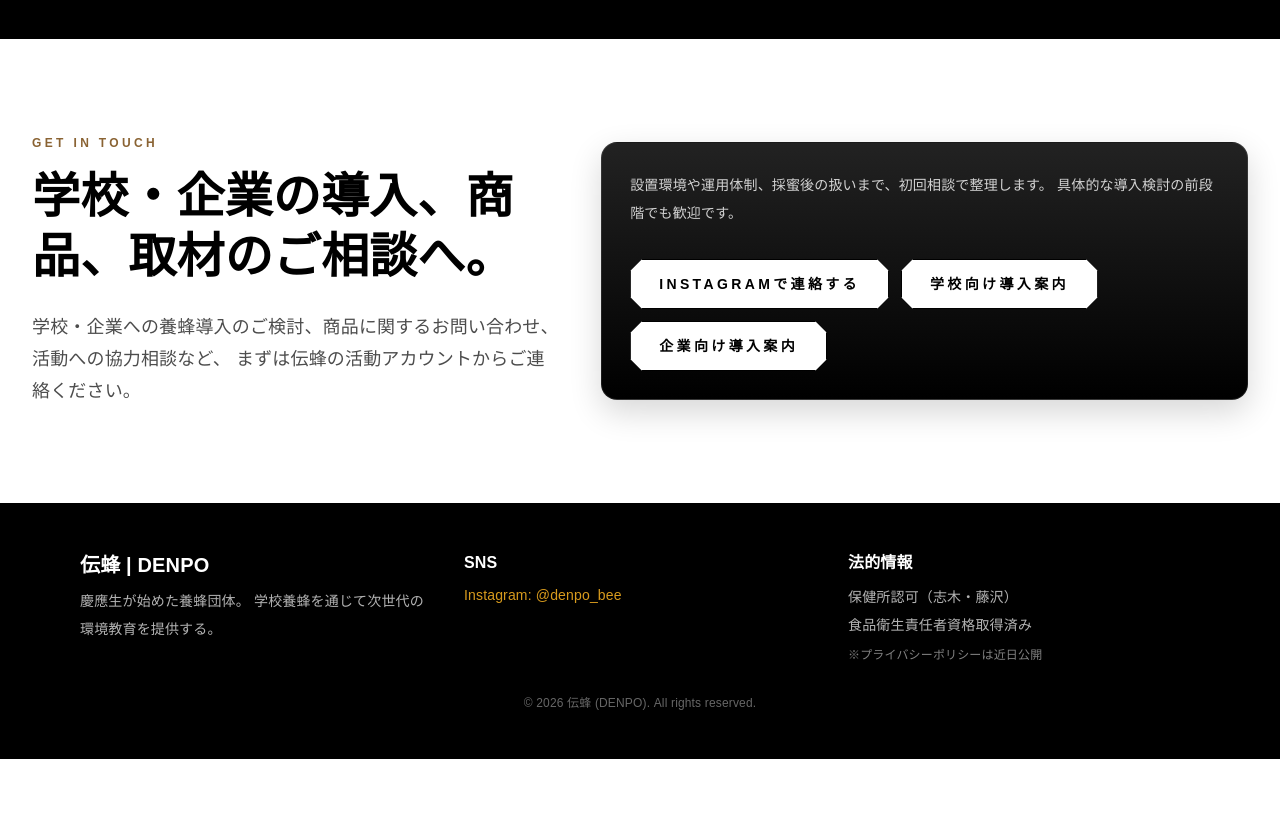
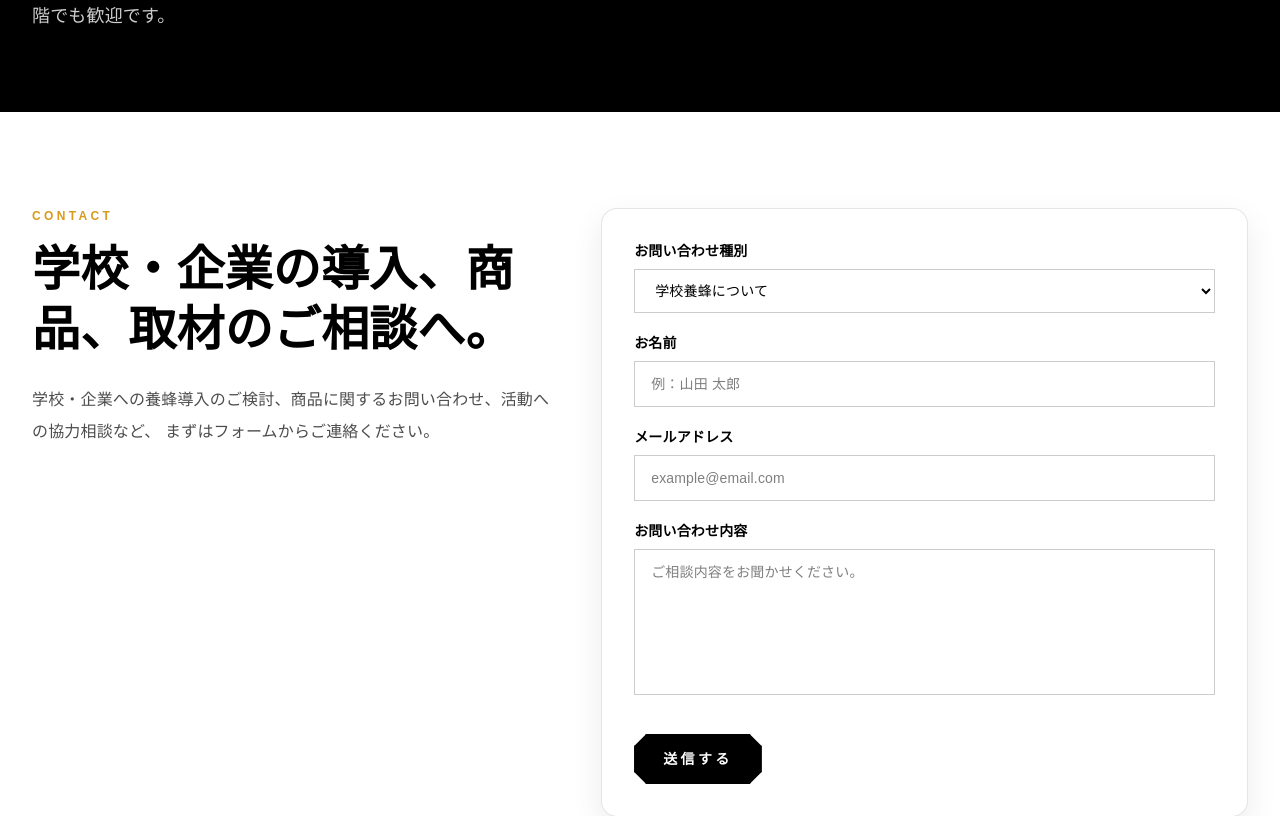
Before and after one commit to pinshypinshy/denpo-hp, a Next.js app: page /contact in a window 1280 px wide. Shown: the part 380-1196 px from the top of the page. Before the commit the page ends 1139 px from the top, so only its background shows below. Built offline with nearby package versions, Linux system fonts and the light colour scheme.

Commit message:
ヘッダーとお問い合わせの編集

```diff
--- a/components/layout/Header.tsx
+++ b/components/layout/Header.tsx
@@ -5,9 +5,9 @@ import Link from "next/link";
 import { useState } from "react";
 
 const navItems = [
-  { label: "商品", href: "/products" },
   { label: "学校養蜂", href: "/projects" },
   { label: "企業養蜂", href: "/corporate" },
+  { label: "商品", href: "/products" },
   { label: "メンバー", href: "/members" },
   { label: "お問い合わせ", href: "/contact" },
 ];
@@ -16,7 +16,7 @@ export default function Header() {
   const [menuOpen, setMenuOpen] = useState(false);
 
   return (
-    <header className="absolute inset-x-0 top-0 z-50">
+    <header className="sticky top-0 z-50 border-b border-black/10 bg-white/95 backdrop-blur-sm shadow-[0_6px_20px_rgba(0,0,0,0.06)]">
       <div className="mx-auto flex max-w-7xl items-center justify-between px-5 py-4 sm:px-8 lg:px-12">
         <Link href="/" aria-label="伝蜂 DENPO トップへ">
           <Image
@@ -25,7 +25,7 @@ export default function Header() {
             width={147}
             height={80}
             priority
-            className="h-10 w-auto brightness-0 invert"
+            className="h-10 w-auto"
           />
         </Link>
 
@@ -35,7 +35,7 @@ export default function Header() {
             <Link
               key={item.href}
               href={item.href}
-              className="text-sm font-medium text-white transition-colors hover:text-[#D89B1D]"
+              className="text-sm font-medium text-black transition-colors hover:text-[#D89B1D]"
             >
               {item.label}
             </Link>
@@ -56,7 +56,7 @@ export default function Header() {
             }`}
           />
           <span
-            className={`absolute left-0 top-1/2 block h-0.5 w-6 -translate-y-1/2 bg-white transition-opacity duration-200 ${
+            className={`absolute left-0 top-1/2 block h-0.5 w-6 -translate-y-1/2 bg-black transition-opacity duration-200 ${
               menuOpen ? "opacity-0" : "opacity-100"
             }`}
           />
@@ -70,12 +70,12 @@ export default function Header() {
 
       {/* Mobile nav */}
       {menuOpen && (
-        <nav className="border-t border-white/20 bg-black/60 px-5 pb-4 backdrop-blur-sm sm:px-8 md:hidden">
+        <nav className="border-t border-black/10 bg-white px-5 pb-4 shadow-[0_10px_24px_rgba(0,0,0,0.05)] sm:px-8 md:hidden">
           {navItems.map((item) => (
             <Link
               key={item.href}
               href={item.href}
-              className="block py-2 text-sm text-white transition-colors hover:text-[#D89B1D]"
+              className="block py-2 text-sm text-black transition-colors hover:text-[#D89B1D]"
               onClick={() => setMenuOpen(false)}
             >
               {item.label}
--- a/components/sections/Contact.tsx
+++ b/components/sections/Contact.tsx
@@ -1,38 +1,124 @@
+"use client";
+
+import { useState } from "react";
 import Button from "@/components/ui/Button";
 import SectionIntro from "@/components/ui/SectionIntro";
 
+const inquiryTypes = [
+  "学校養蜂について",
+  "企業養蜂について",
+  "商品について",
+  "取材・メディア",
+  "その他",
+];
+
 export default function Contact() {
+  const [formData, setFormData] = useState({
+    inquiryType: inquiryTypes[0],
+    name: "",
+    email: "",
+    message: "",
+  });
+
+  const handleChange = (
+    event: React.ChangeEvent<HTMLInputElement | HTMLSelectElement | HTMLTextAreaElement>,
+  ) => {
+    const { name, value } = event.target;
+    setFormData((prev) => ({ ...prev, [name]: value }));
+  };
+
+  const handleSubmit = (event: React.FormEvent<HTMLFormElement>) => {
+    event.preventDefault();
+    console.info("Inquiry submitted", formData);
+  };
+
   return (
     <section id="contact" className="bg-white px-5 py-24 sm:px-8">
-      <div className="mx-auto grid max-w-7xl gap-10 lg:grid-cols-[0.9fr_1.1fr] lg:items-center">
-        <SectionIntro eyebrow="Get in touch" title="学校・企業の導入、商品、取材のご相談へ。">
+      <div className="mx-auto grid max-w-7xl gap-10 lg:grid-cols-[0.9fr_1.1fr] lg:items-start">
+        <SectionIntro eyebrow="Contact" title="学校・企業の導入、商品、取材のご相談へ。">
           <p>
             学校・企業への養蜂導入のご検討、商品に関するお問い合わせ、活動への協力相談など、
-            まずは伝蜂の活動アカウントからご連絡ください。
+            まずはフォームからご連絡ください。
           </p>
         </SectionIntro>
 
-        <div className="rounded-[16px] border border-white/10 bg-[linear-gradient(180deg,#222222_0%,#000000_100%)] p-7 text-white shadow-[0_12px_32px_rgba(0,0,0,0.16)]">
-          <p className="text-sm leading-7 text-white/80">
-            設置環境や運用体制、採蜜後の扱いまで、初回相談で整理します。
-            具体的な導入検討の前段階でも歓迎です。
-          </p>
-          <div className="mt-8 flex flex-col gap-3 sm:flex-row sm:flex-wrap">
-            <Button
-              href="https://www.instagram.com/denpo_bee"
-              variant="secondary"
-              external
-            >
-              Instagramで連絡する
-            </Button>
-            <Button href="/projects" variant="secondary">
-              学校向け導入案内
-            </Button>
-            <Button href="/corporate" variant="secondary">
-              企業向け導入案内
-            </Button>
+        <form
+          onSubmit={handleSubmit}
+          className="rounded-[16px] border border-black/10 bg-white p-6 shadow-[0_12px_32px_rgba(0,0,0,0.08)] sm:p-8"
+        >
+          <div className="space-y-5">
+            <div>
+              <label className="mb-2 block text-sm font-semibold text-black" htmlFor="inquiryType">
+                お問い合わせ種別
+              </label>
+              <select
+                id="inquiryType"
+                name="inquiryType"
+                value={formData.inquiryType}
+                onChange={handleChange}
+                className="w-full border border-black/20 bg-white px-4 py-3 text-sm text-black outline-none"
+              >
+                {inquiryTypes.map((item) => (
+                  <option key={item} value={item}>
+                    {item}
+                  </option>
+                ))}
+              </select>
+            </div>
+
+            <div>
+              <label className="mb-2 block text-sm font-semibold text-black" htmlFor="name">
+                お名前
+              </label>
+              <input
+                id="name"
+                name="name"
+                type="text"
+                value={formData.name}
+                onChange={handleChange}
+                className="w-full border border-black/20 bg-white px-4 py-3 text-sm text-black outline-none"
+                placeholder="例：山田 太郎"
+                required
+              />
+            </div>
+
+            <div>
+              <label className="mb-2 block text-sm font-semibold text-black" htmlFor="email">
+                メールアドレス
+              </label>
+              <input
+                id="email"
+                name="email"
+                type="email"
+                value={formData.email}
+                onChange={handleChange}
+                className="w-full border border-black/20 bg-white px-4 py-3 text-sm text-black outline-none"
+                placeholder="example@email.com"
+                required
+              />
+            </div>
+
+            <div>
+              <label className="mb-2 block text-sm font-semibold text-black" htmlFor="message">
+                お問い合わせ内容
+              </label>
+              <textarea
+                id="message"
+                name="message"
+                rows={6}
+                value={formData.message}
+                onChange={handleChange}
+                className="w-full resize-none border border-black/20 bg-white px-4 py-3 text-sm text-black outline-none"
+                placeholder="ご相談内容をお聞かせください。"
+                required
+              />
+            </div>
           </div>
-        </div>
+
+          <div className="mt-8">
+            <Button type="submit">送信する</Button>
+          </div>
+        </form>
       </div>
     </section>
   );
--- a/components/sections/Hero.tsx
+++ b/components/sections/Hero.tsx
@@ -13,21 +13,21 @@ export default function Hero() {
         className="object-cover opacity-60"
       />
       <div className="absolute inset-0 bg-[linear-gradient(90deg,rgba(0,0,0,0.86)_0%,rgba(0,0,0,0.72)_45%,rgba(0,0,0,0.22)_100%)]" />
-      <div className="relative mx-auto flex min-h-[88svh] max-w-7xl flex-col justify-end px-5 pb-20 pt-28 sm:px-8 lg:px-12">
+      <div className="relative mx-auto flex min-h-[88svh] max-w-7xl items-center justify-center px-5 py-24 sm:px-8 lg:px-12">
+        <div className="max-w-3xl text-center">
           <p className="mb-5 text-xs font-semibold uppercase tracking-[0.34em] text-[#D89B1D]">
             DENPO / Student Beekeeping Collective
           </p>
-        <h1 className="max-w-4xl text-5xl font-semibold leading-[1.05] md:text-7xl">
+          <h1 className="text-5xl font-semibold leading-[1.05] sm:text-6xl lg:text-7xl">
             伝蜂
-          <span className="mt-4 block text-2xl font-normal leading-relaxed text-white/90 md:text-3xl">
+          </h1>
+          <p className="mt-6 text-xl font-light leading-8 text-white/90 sm:text-2xl">
             ミツバチの営みを、学びと贈りものに変えて届ける。
-          </span>
-        </h1>
-        <p className="mt-8 max-w-2xl text-base leading-8 text-white/80 md:text-lg">
-          学校に養蜂を届けること。採れた蜂蜜に想いを添えて届けること。
-          伝蜂は、自然の循環を手で触れられる体験として社会にひらく学生団体です。
           </p>
-        <div className="mt-10 flex flex-col gap-3 sm:flex-row sm:flex-wrap">
+          <p className="mx-auto mt-4 max-w-2xl text-base leading-8 text-white/80 sm:text-lg">
+            学校に養蜂を届けること。採れた蜂蜜に想いを添えて届けること。伝蜂は、自然の循環を手で触れられる体験として社会にひらく学生団体です。
+          </p>
+          <div className="mt-10 flex flex-col justify-center gap-3 sm:flex-row sm:flex-wrap">
             <Button href="/products">商品を購入する</Button>
             <Button href="/projects" variant="secondary">
               学校向け導入案内
@@ -37,6 +37,7 @@ export default function Hero() {
             </Button>
           </div>
         </div>
+      </div>
     </section>
   );
 }
--- a/components/ui/SectionIntro.tsx
+++ b/components/ui/SectionIntro.tsx
@@ -19,13 +19,13 @@ export default function SectionIntro({
     <div className={`max-w-3xl ${className}`.trim()}>
       <p
         className={`mb-4 text-xs font-semibold uppercase tracking-[0.28em] ${
-          inverse ? "text-[#d6ad62]" : "text-[#8a6333]"
+          inverse ? "text-[#D89B1D]" : "text-[#D89B1D]"
         }`}
       >
         {eyebrow}
       </p>
       <h2
-        className={`text-3xl font-semibold leading-tight md:text-5xl ${
+        className={`text-4xl font-semibold leading-tight sm:text-5xl ${
           inverse ? "text-white" : "text-black"
         }`}
       >
@@ -33,7 +33,7 @@ export default function SectionIntro({
       </h2>
       {children && (
         <div
-          className={`mt-6 text-base leading-8 md:text-lg ${
+          className={`mt-6 text-base leading-8 ${
             inverse ? "text-white/80" : "text-black/70"
           }`}
         >
```
Lines whose indentation alone changed are shown as unchanged.
